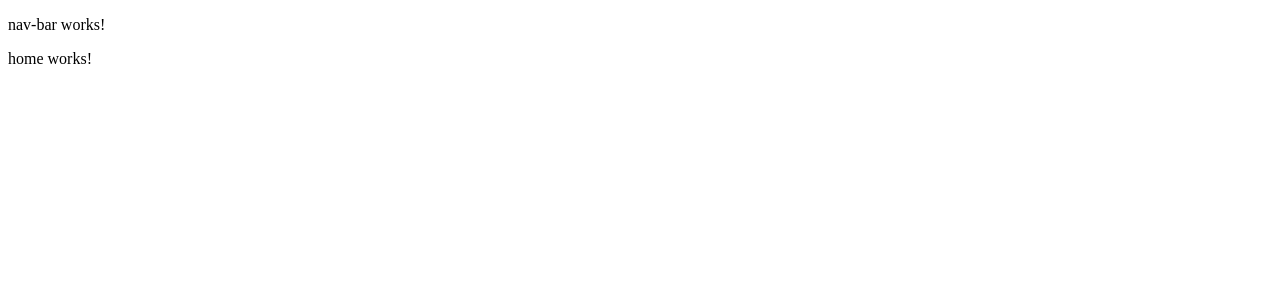
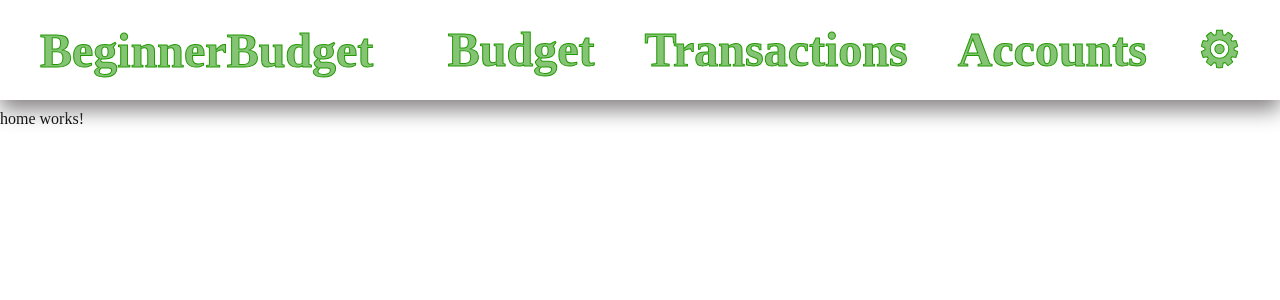
Before and after one commit to ThomasWhiteside06/Thesis-Project, an Angular app in the folder client/: page / in a window 1280 px wide. Shown: the top 300 px of the page. Built offline with nearby package versions, Linux system fonts and the light colour scheme.

Commit message:
Added Light/Dark mode toggle

```diff
--- a/client/src/app/app.ts
+++ b/client/src/app/app.ts
@@ -1,6 +1,5 @@
 import { Component, signal } from '@angular/core';
 import { RouterOutlet } from '@angular/router';
-import { Home } from './home/home';
 import { NavBar } from './nav-bar/nav-bar';
 
 @Component({
--- a/client/src/app/home/home.css
+++ b/client/src/app/home/home.css
@@ -0,0 +1,11 @@
+#home-container {
+    margin-top: 0;
+    background-color: var(--primary);
+    height: 1000px;
+    color: var(--text);
+    padding-top: 10px;
+}
+
+p {
+    margin: 0;
+}
--- a/client/src/app/home/home.html
+++ b/client/src/app/home/home.html
@@ -1 +1,3 @@
-<p>home works!</p>
+<div id = 'home-container'>
+    <p>home works!</p>
+</div>
--- a/client/src/app/nav-bar/nav-bar.css
+++ b/client/src/app/nav-bar/nav-bar.css
@@ -0,0 +1,30 @@
+#nav-bar-container {
+    height: 100px;
+    box-shadow: 0 10px 20px var(--border);
+    background-color: var(--nav-bar);
+    position: relative;
+    display: flex;
+    align-items: center;
+    padding-left: 40px;
+}
+
+#nav-bar-container h1,h2 {
+    -webkit-text-stroke: 1px var(--secondary);
+    color: var(--tertiary);
+    font-size: 3rem;
+}
+
+#nav-bar-container h1:hover, h2:hover {
+    color: var(--secondary);
+}
+
+#link_container {
+    display: flex;
+    margin-left: auto;
+    gap: 50px;
+    margin-right: 40px;
+}
+
+p {
+    margin: 0;
+}
--- a/client/src/app/nav-bar/nav-bar.html
+++ b/client/src/app/nav-bar/nav-bar.html
@@ -1 +1,9 @@
-<p>nav-bar works!</p>
+<div id = 'nav-bar-container'>
+    <h1 id = 'title'>BeginnerBudget</h1>
+    <div id = 'link_container'>
+        <h2 id = 'budget-link' class = 'page-link'>Budget</h2>
+        <h2 id = 'transactions-link' class = 'page-link'>Transactions</h2>
+        <h2 id = 'accounts-link' class = 'page-link'>Accounts</h2>
+        <h2 id = 'settings-link' class = 'page-link' (click)="toggleTheme()">⚙</h2>
+    </div>
+</div>
--- a/client/src/app/nav-bar/nav-bar.ts
+++ b/client/src/app/nav-bar/nav-bar.ts
@@ -1,4 +1,5 @@
 import { Component } from '@angular/core';
+import { ThemeService } from '../services/theme';
 
 @Component({
   selector: 'app-nav-bar',
@@ -6,4 +7,9 @@ import { Component } from '@angular/core';
   templateUrl: './nav-bar.html',
   styleUrl: './nav-bar.css',
 })
-export class NavBar {}
+export class NavBar {
+  constructor(private themeService: ThemeService) {}
+  toggleTheme(): void {
+    this.themeService.toggleTheme();
+  }
+}
--- /dev/null
+++ b/client/src/app/services/theme.ts
@@ -0,0 +1,22 @@
+import { Injectable } from '@angular/core';
+
+@Injectable({
+  providedIn: 'root'
+})
+export class ThemeService {
+  private darkMode = false;
+  constructor() {
+    this.darkMode = localStorage.getItem('darkMode') === 'true';
+    this.applyTheme();
+  }
+
+  toggleTheme(): void {
+    this.darkMode = !this.darkMode;
+    localStorage.setItem('darkMode', this.darkMode.toString());
+    this.applyTheme();
+  }
+
+  private applyTheme(): void {
+    document.body.classList.toggle('dark-mode', this.darkMode);
+  }
+}
--- /dev/null
+++ b/client/src/app/settings/settings.html
@@ -0,0 +1 @@
+<p>settings works!</p>
--- a/client/src/styles.css
+++ b/client/src/styles.css
@@ -1 +1,21 @@
-/* You can add global styles to this file, and also import other style files */
+body {
+    margin: 0;
+}
+
+:root {
+  --secondary: rgb(33, 153, 0);
+  --hover-secondary: rgb(84, 145, 68);
+  --tertiary: rgb(133, 195, 117);
+/*Light Mode*/
+  --nav-bar: white;
+  --primary: white;
+  --text: black;
+  --border: rgb(134, 131, 131);
+}
+
+.dark-mode {
+  --nav-bar: rgb(28, 28, 28);
+  --primary: rgb(54, 54, 54);
+  --text: white;
+  --border: rgb(18, 18, 18);
+}
```
Also changed, not shown: client/src/app/settings/settings.ts (added, +12 -0 lines), client/src/app/settings/settings.css (added), 2 other files (tests, documents, lock files or other folders).
